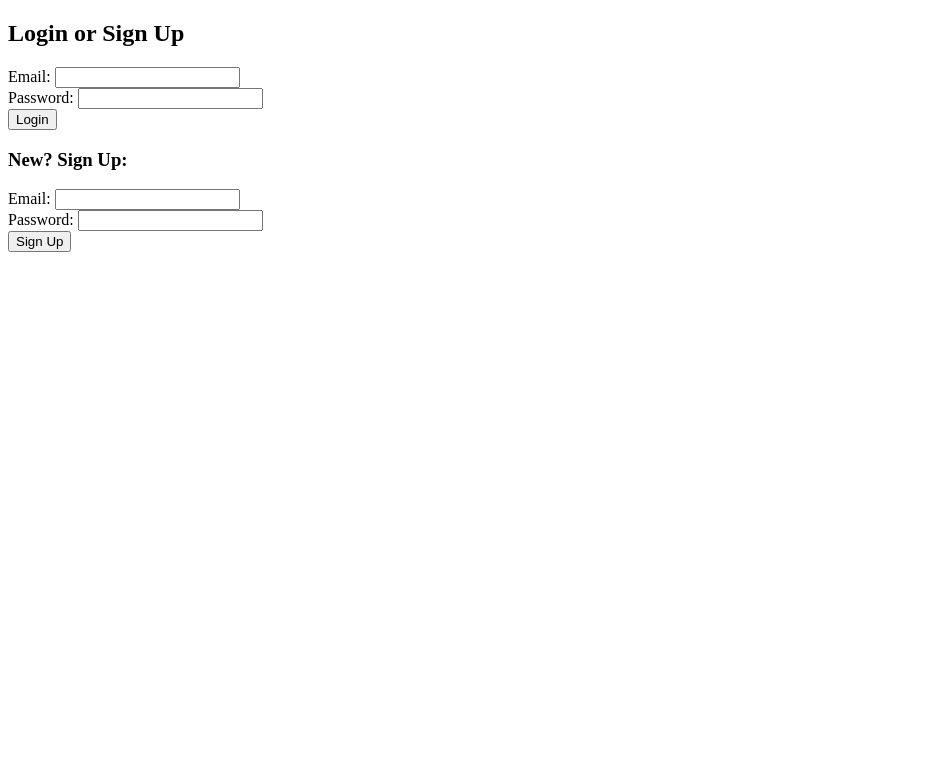
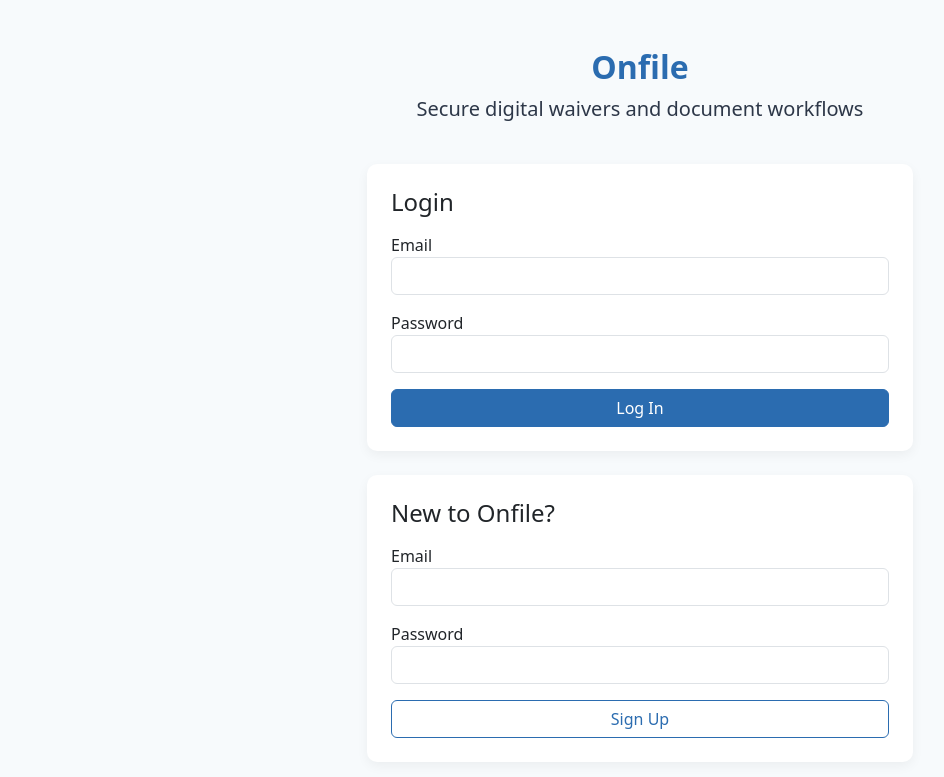
Before and after one commit to JoeC16/onfile-mvp, a Flask app: page / in a window 1280 px wide. Shown: the top 777 px of the page, without its empty margins (0-944 px from the left). Run offline with Flask 3, Linux system fonts and the light colour scheme.

Commit message:
Update login.html

```diff
--- a/templates/login.html
+++ b/templates/login.html
@@ -1,19 +1,88 @@
+<!DOCTYPE html>
+<html lang="en">
+<head>
+  <meta charset="UTF-8">
+  <title>Onfile – Login or Sign Up</title>
+  <meta name="viewport" content="width=device-width, initial-scale=1">
+  <link
+    href="https://cdn.jsdelivr.net/npm/bootstrap@5.3.0/dist/css/bootstrap.min.css"
+    rel="stylesheet">
+  <style>
+    body {
+      background-color: #f7fafc;
+      color: #2d3748;
+    }
+    .brand {
+      color: #2b6cb0;
+      font-weight: bold;
+    }
+    .card {
+      border: none;
+      border-radius: 10px;
+      box-shadow: 0 4px 12px rgba(0, 0, 0, 0.05);
+    }
+    .btn-primary {
+      background-color: #2b6cb0;
+      border-color: #2b6cb0;
+    }
+    .btn-outline-primary {
+      color: #2b6cb0;
+      border-color: #2b6cb0;
+    }
+    .btn-outline-primary:hover {
+      background-color: #2b6cb0;
+      color: #fff;
+    }
+  </style>
+</head>
+<body>
+  <div class="container mt-5">
+    <div class="row justify-content-center text-center mb-4">
+      <div class="col-md-6">
+        <h2 class="brand">Onfile</h2>
+        <p class="lead">Secure digital waivers and document workflows</p>
+      </div>
+    </div>
 
-<!DOCTYPE html>
-<html>
-<head><title>Login - Onfile</title></head>
-<body>
-  <h2>Login or Sign Up</h2>
-  <form action="/login" method="POST">
-    Email: <input type="email" name="email"><br>
-    Password: <input type="password" name="password"><br>
-    <button type="submit">Login</button>
-  </form>
-  <form action="/signup" method="POST">
-    <h3>New? Sign Up:</h3>
-    Email: <input type="email" name="email"><br>
-    Password: <input type="password" name="password"><br>
-    <button type="submit">Sign Up</button>
-  </form>
+    <div class="row justify-content-center">
+      <div class="col-md-6">
+
+        <div class="card p-4 mb-4 bg-white">
+          <h4 class="mb-3">Login</h4>
+          <form action="/login" method="POST">
+            <div class="mb-3">
+              <label>Email</label>
+              <input type="email" name="email" class="form-control" required>
+            </div>
+            <div class="mb-3">
+              <label>Password</label>
+              <input type="password" name="password" class="form-control" required>
+            </div>
+            <div class="d-grid">
+              <button class="btn btn-primary" type="submit">Log In</button>
+            </div>
+          </form>
+        </div>
+
+        <div class="card p-4 bg-white">
+          <h4 class="mb-3">New to Onfile?</h4>
+          <form action="/signup" method="POST">
+            <div class="mb-3">
+              <label>Email</label>
+              <input type="email" name="email" class="form-control" required>
+            </div>
+            <div class="mb-3">
+              <label>Password</label>
+              <input type="password" name="password" class="form-control" required>
+            </div>
+            <div class="d-grid">
+              <button class="btn btn-outline-primary" type="submit">Sign Up</button>
+            </div>
+          </form>
+        </div>
+
+      </div>
+    </div>
+  </div>
 </body>
 </html>
```
